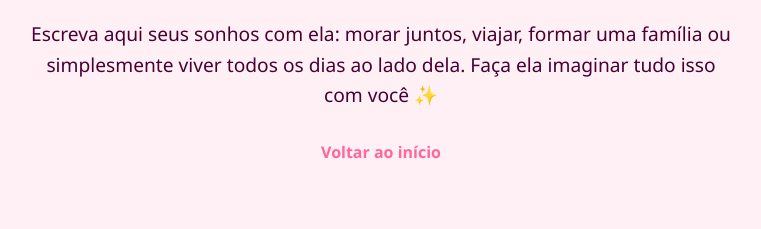
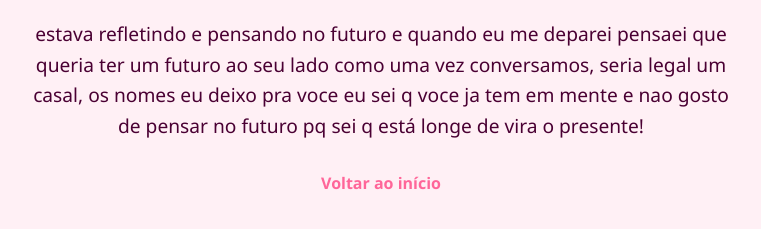
Before and after one commit to Lombardo08/presente-ceci, a plain HTML site: page pagina-futuro.html in a window 1280 px wide. Shown: the part 115-344 px from the top of the page, without its empty margins (259-1020 px from the left). Drawn offline with Linux system fonts and the light colour scheme.

Commit message:
Update pagina-futuro.html

```diff
--- a/pagina-futuro.html
+++ b/pagina-futuro.html
@@ -36,7 +36,7 @@
 <body>
   <h1>Nosso Futuro</h1>
   <p>
-    Escreva aqui seus sonhos com ela: morar juntos, viajar, formar uma família ou simplesmente viver todos os dias ao lado dela. Faça ela imaginar tudo isso com você ✨
+    estava refletindo e pensando no futuro e quando eu me deparei pensaei que queria ter um futuro ao seu lado como uma vez conversamos, seria legal um casal, os nomes eu deixo pra voce eu sei q voce ja tem em mente e nao gosto de pensar no futuro pq sei q está longe de vira o presente!
   </p>
   <a href="index.html">Voltar ao início</a>
 </body>
```
